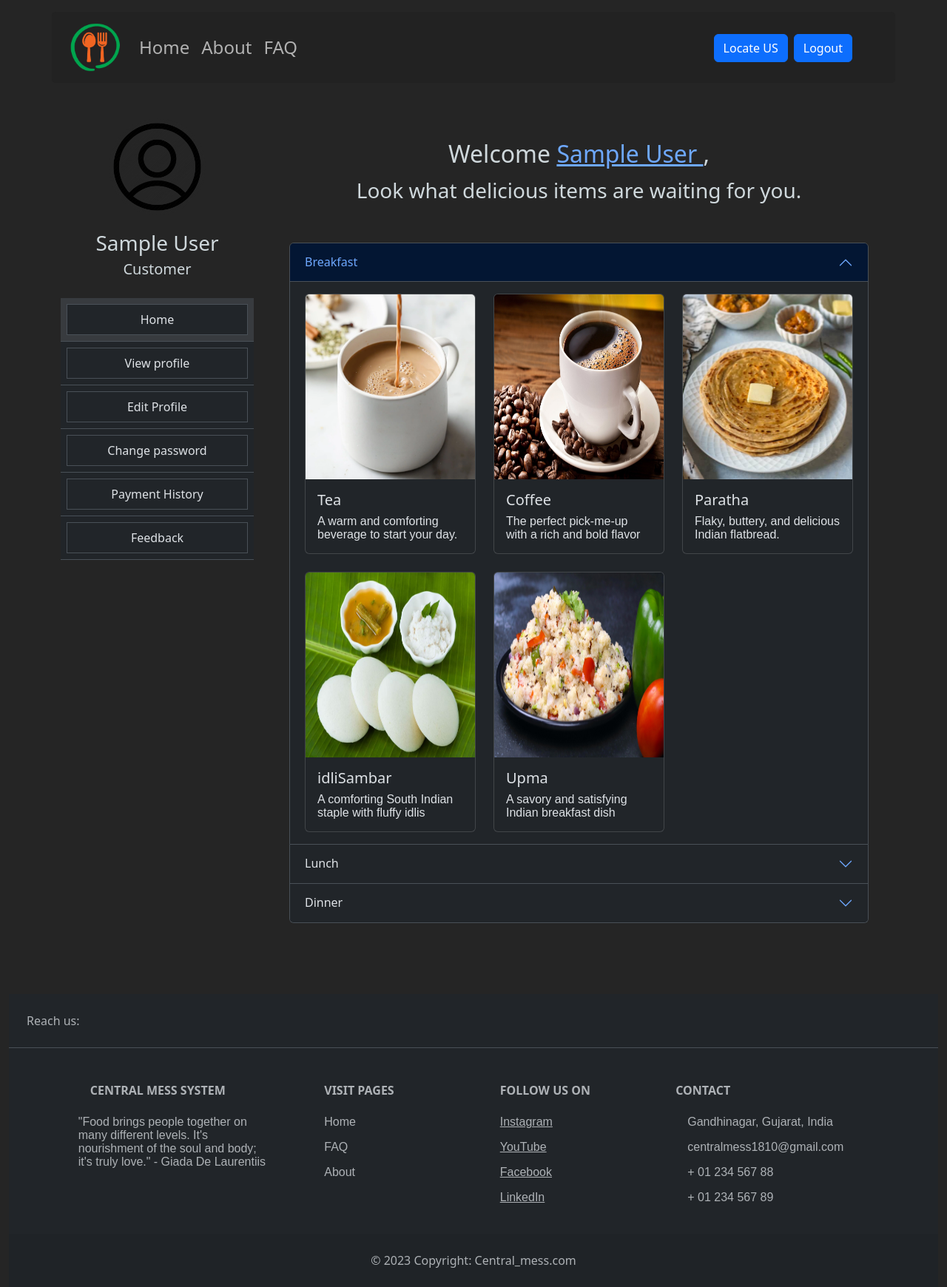
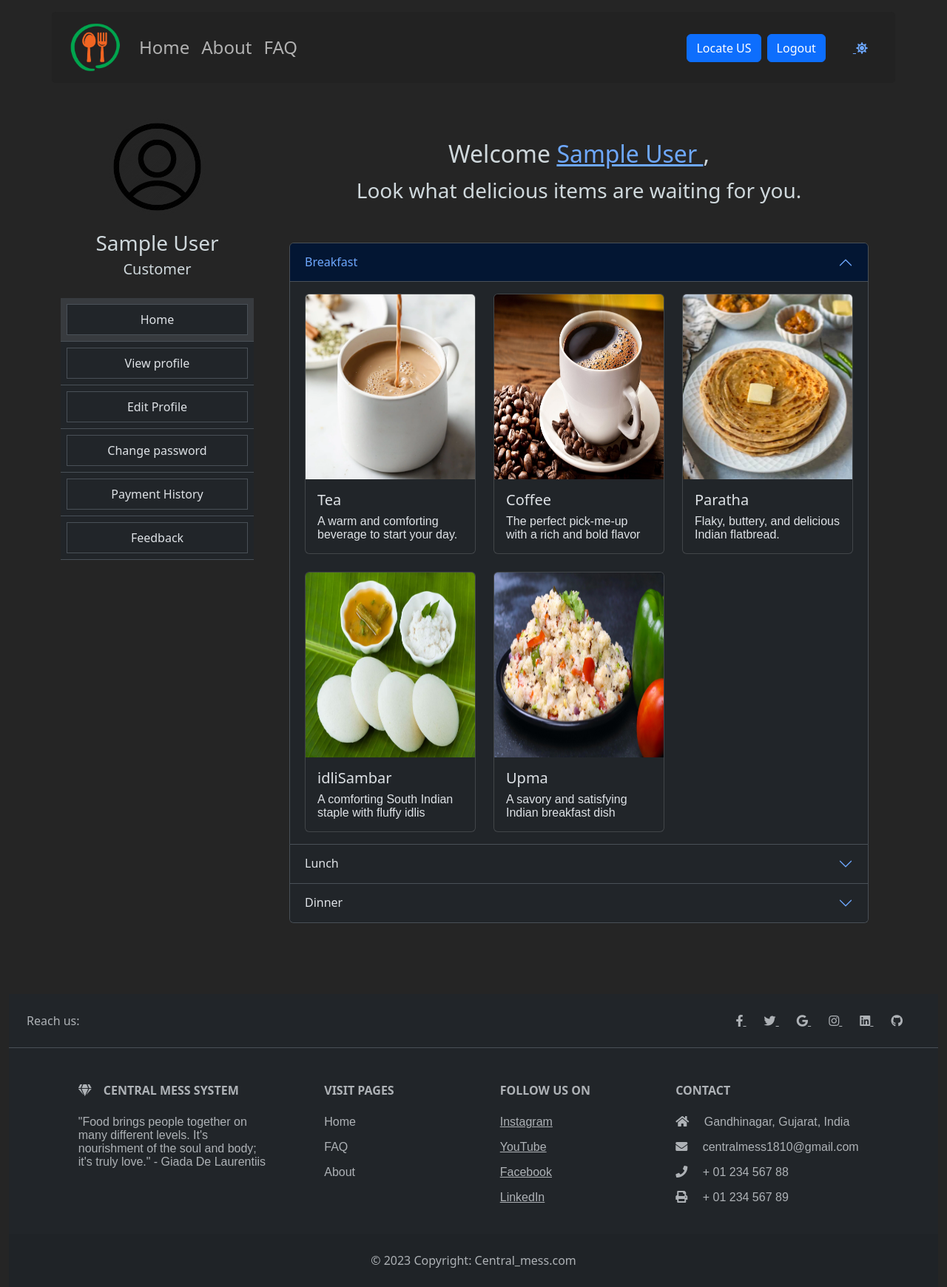
Before and after one commit to GaurangParmar1810/CentralMessManagementSystem, a Node server app: a page that uses views/partials/header_customer.ejs in a window 1280 px wide. Shown: the whole page at 74% size. Run offline with Node 20, Linux system fonts and the light colour scheme; the visitor is signed in with stand-in values (Sample User, id 1); some libraries are stand-ins or nearby versions.

Commit message:
dark mode changes-button appeared

```diff
--- a/views/partials/header_cadet.ejs
+++ b/views/partials/header_cadet.ejs
@@ -8,6 +8,8 @@
     <link href="/css/style.css" rel="stylesheet">
     <link href="https://cdn.jsdelivr.net/npm/bootstrap@5.3.0-alpha3/dist/css/bootstrap.min.css" rel="stylesheet"
         integrity="sha384-KK94CHFLLe+nY2dmCWGMq91rCGa5gtU4mk92HdvYe+M/SXH301p5ILy+dN9+nJOZ" crossorigin="anonymous">
+    <link rel="stylesheet" href="https://cdnjs.cloudflare.com/ajax/libs/font-awesome/5.15.3/css/all.min.css">
+
 </head>
 
 <body data-bs-theme="dark">
--- a/views/partials/header_customer.ejs
+++ b/views/partials/header_customer.ejs
@@ -9,6 +9,7 @@
     <link href="https://cdn.jsdelivr.net/npm/bootstrap@5.3.0-alpha3/dist/css/bootstrap.min.css" rel="stylesheet"
         integrity="sha384-KK94CHFLLe+nY2dmCWGMq91rCGa5gtU4mk92HdvYe+M/SXH301p5ILy+dN9+nJOZ" crossorigin="anonymous">
     <link rel="stylesheet" href="https://cdnjs.cloudflare.com/ajax/libs/lightbox2/2.11.3/css/lightbox.min.css">
+    <link rel="stylesheet" href="https://cdnjs.cloudflare.com/ajax/libs/font-awesome/5.15.3/css/all.min.css">
 
 
 
--- a/views/partials/header_locateus.ejs
+++ b/views/partials/header_locateus.ejs
@@ -10,6 +10,7 @@
     integrity="sha384-KK94CHFLLe+nY2dmCWGMq91rCGa5gtU4mk92HdvYe+M/SXH301p5ILy+dN9+nJOZ" crossorigin="anonymous">
     <link rel="stylesheet" href="https://cdnjs.cloudflare.com/ajax/libs/lightbox2/2.11.3/css/lightbox.min.css">
     <link rel="stylesheet" href="https://api.mapbox.com/mapbox-gl-js/v2.4.0/mapbox-gl.css">
+    <link rel="stylesheet" href="https://cdnjs.cloudflare.com/ajax/libs/font-awesome/5.15.3/css/all.min.css">
 
     <style>
         #map {
```
